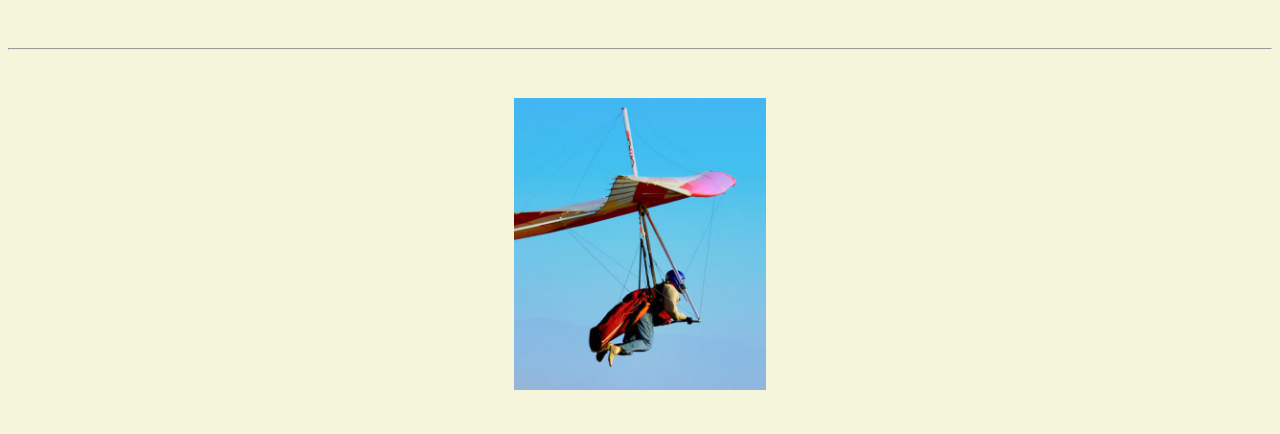
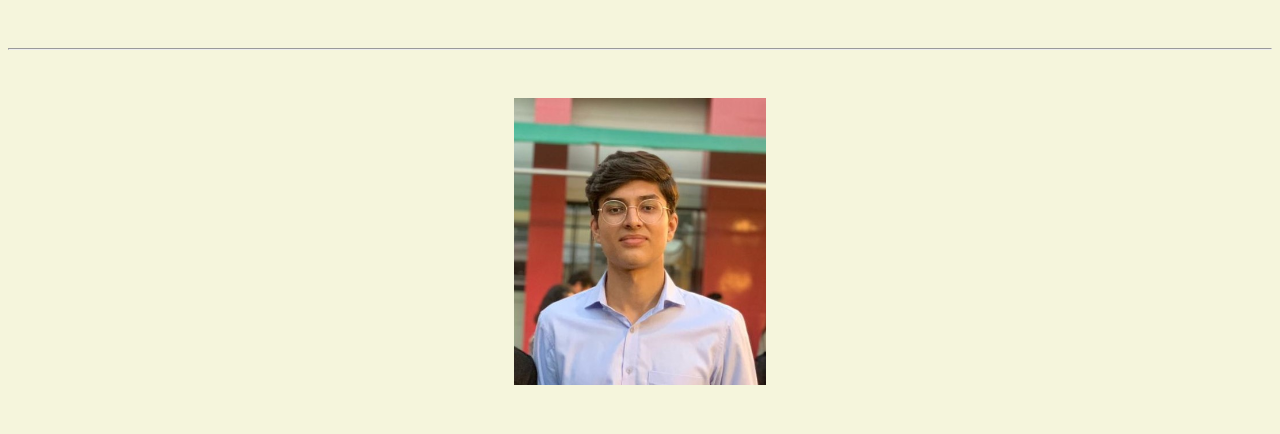
Before and after one commit to ArshaqKirmani/arshaqkirmani.github.io, a plain HTML site: page resume.html in a window 1280 px wide. Shown: the top 434 px of the page. Drawn offline with Linux system fonts and the light colour scheme.

Commit message:
Update resume.html

```diff
--- a/resume.html
+++ b/resume.html
@@ -17,7 +17,7 @@
   <body>
     <hr>
 
-    <img src="images/headshot.jpg" alt="Arshaq Kirmani's headshot" width="20%">
+    <img src="images/headshot.jpeg" alt="Arshaq Kirmani's headshot" width="20%">
 
     <h1>Arshaq Kirmani</h1>
     <h4>1st Year Undergraduate Student at FAST NUCES Islamabad</h4>
```
